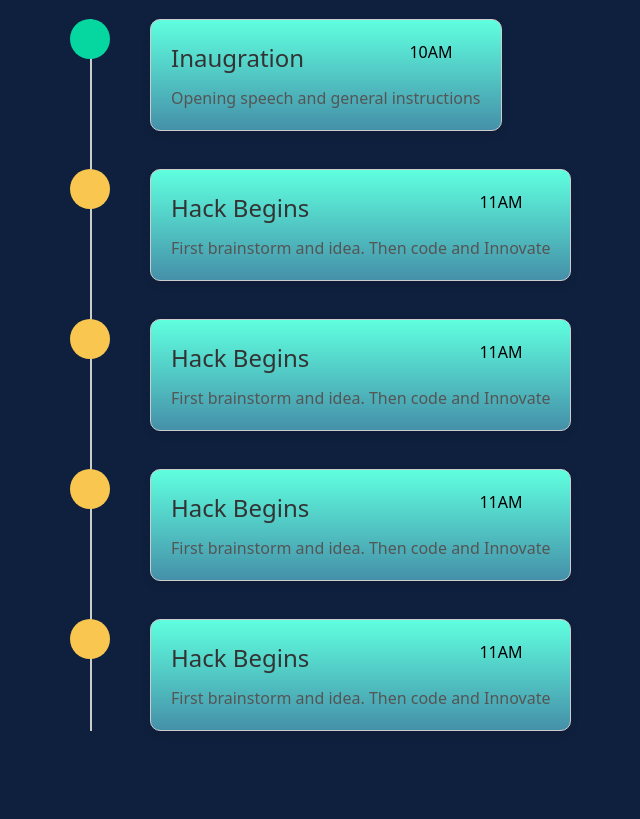
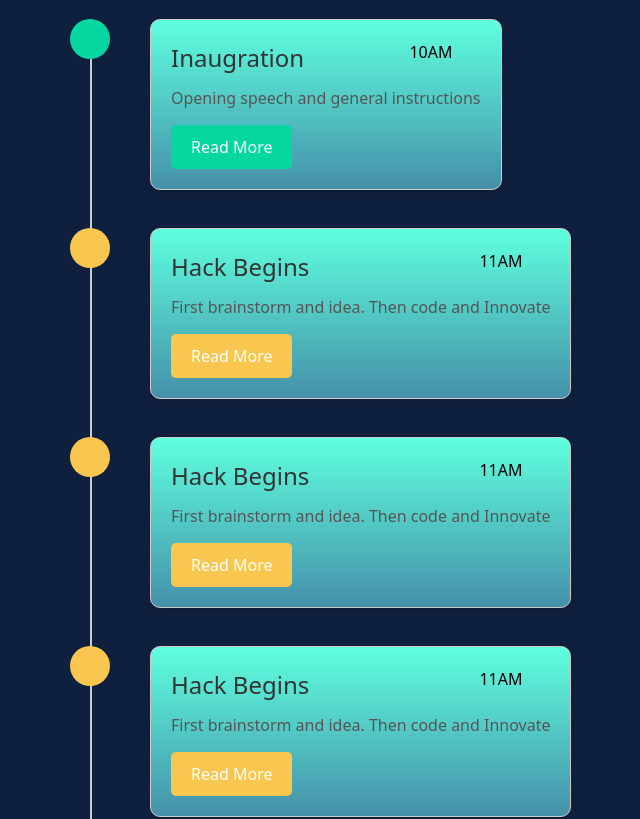
Before and after one commit to himanishpuri/HackTU6.0, a React (Vite) app: page / in a window 1280 px wide. Shown: the part 2080-2899 px from the top of the page, without its empty margins (242-882 px from the left). Built offline with nearby package versions, Linux system fonts and the light colour scheme; a web font is replaced by a local one.

Commit message:
build fix

```diff
--- a/src/Pages/About/About.tsx
+++ b/src/Pages/About/About.tsx
@@ -1,5 +1,4 @@
 import HeaderText from "@/components/ui/HeaderText";
-import React from "react";
 import graphic from "./Assets/graphic.png";
 import { LazyLoadImage } from "react-lazy-load-image-component";
 
--- a/src/Pages/FAQ/Faq.tsx
+++ b/src/Pages/FAQ/Faq.tsx
@@ -1,4 +1,3 @@
-import React from "react";
 import HeaderText from "@/components/ui/HeaderText";
 import {
   Accordion,
--- a/src/Pages/Gallery/Gallery.tsx
+++ b/src/Pages/Gallery/Gallery.tsx
@@ -1,4 +1,3 @@
-import React from "react";
 import HeaderText from "@/components/ui/HeaderText";
 import graphic from "./Assets/graphic.png";
 
--- a/src/Pages/Prize/Tracks.tsx
+++ b/src/Pages/Prize/Tracks.tsx
@@ -1,5 +1,4 @@
 import HeaderText from "@/components/ui/HeaderText";
-import React from "react";
 import track from "./Assets/tracks.png";
 
 const Tracks = () => {
--- a/src/Pages/Sponsers/Sponsers.tsx
+++ b/src/Pages/Sponsers/Sponsers.tsx
@@ -1,4 +1,3 @@
-import React from "react";
 import HeaderText from "@/components/ui/HeaderText";
 
 const sponserData = [
--- a/src/Pages/Timeline/TimeLineTwoo.tsx
+++ b/src/Pages/Timeline/TimeLineTwoo.tsx
@@ -1,4 +1,3 @@
-import React from "react";
 import "./Time.css";
 import timelineElements from "./timelineElements.tsx";
 
@@ -31,7 +30,6 @@ function TimeLineTwoo() {
                   <h3 className="timeline-title">{element.title} </h3>
                   <h3 className="px-7">{element.time}</h3>
                 </div>
-                <h5 className="timeline-subtitle">{element.location} </h5>
                 <h5 className="timeline-subtitle"></h5>
                 <p className="timeline-description">{element.description}</p>
                 {showButton && (
--- a/src/Pages/Timeline/Timeline.tsx
+++ b/src/Pages/Timeline/Timeline.tsx
@@ -1,12 +1,11 @@
 import HeaderText from "@/components/ui/HeaderText";
-import React from "react";
 import TimeLineTwoo from "./TimeLineTwoo";
 
 const Timeline = () => {
   return (
     <div>
       <HeaderText text="TIMELINE" />
-      <TimeLineTwoo/>
+      <TimeLineTwoo />
       {/* <TimelineO/> */}
     </div>
   );
--- a/src/Pages/Timeline/timelineElements.tsx
+++ b/src/Pages/Timeline/timelineElements.tsx
@@ -4,6 +4,7 @@ const timelineElements = [
     time: "10AM",
     icon: "work",
     title: "Inaugration",
+    buttonText: "Read More",
     //   location: "",
     description: "Opening speech and general instructions",
   },
@@ -12,6 +13,7 @@ const timelineElements = [
     time: "11AM",
     icon: "school",
     title: "Hack Begins",
+    buttonText: "Read More",
     //   location: "",
     description: "First brainstorm and idea. Then code and Innovate",
   },
@@ -20,6 +22,7 @@ const timelineElements = [
     time: "11AM",
     icon: "school",
     title: "Hack Begins",
+    buttonText: "Read More",
     //   location: "",
     description: "First brainstorm and idea. Then code and Innovate",
   },
@@ -28,6 +31,7 @@ const timelineElements = [
     time: "11AM",
     icon: "school",
     title: "Hack Begins",
+    buttonText: "Read More",
     //   location: "",
     description: "First brainstorm and idea. Then code and Innovate",
   },
@@ -36,6 +40,7 @@ const timelineElements = [
     time: "11AM",
     icon: "school",
     title: "Hack Begins",
+    buttonText: "Read More",
     //   location: "",
     description: "First brainstorm and idea. Then code and Innovate",
   },
--- a/src/components/ui/HeaderText.tsx
+++ b/src/components/ui/HeaderText.tsx
@@ -1,4 +1,3 @@
-import * as React from "react";
 interface headingProps {
   text: string;
 }
```
Lines whose indentation alone changed are shown as unchanged.
